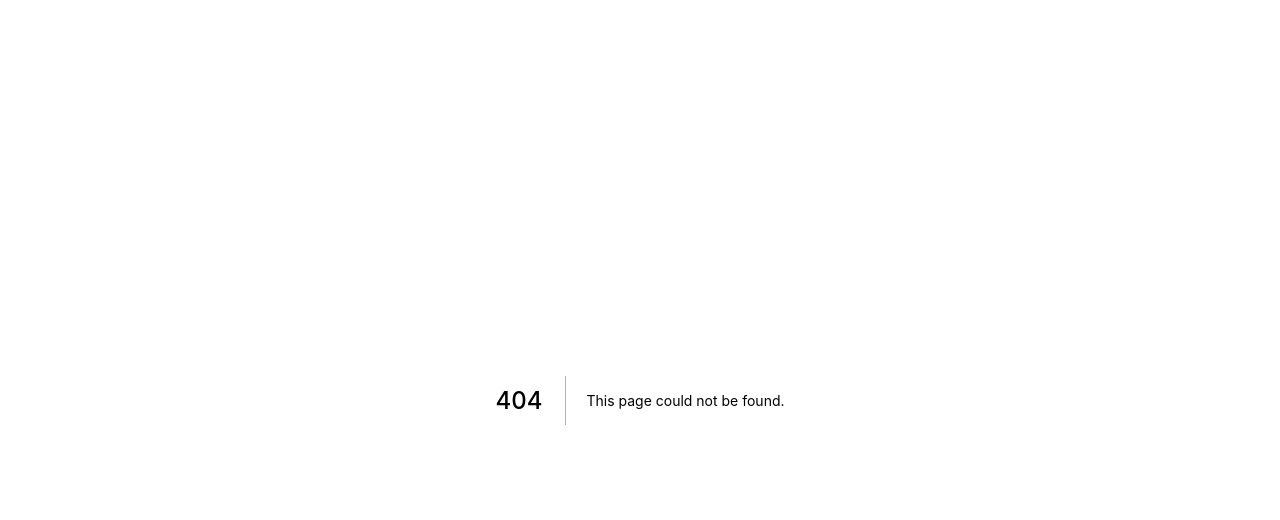
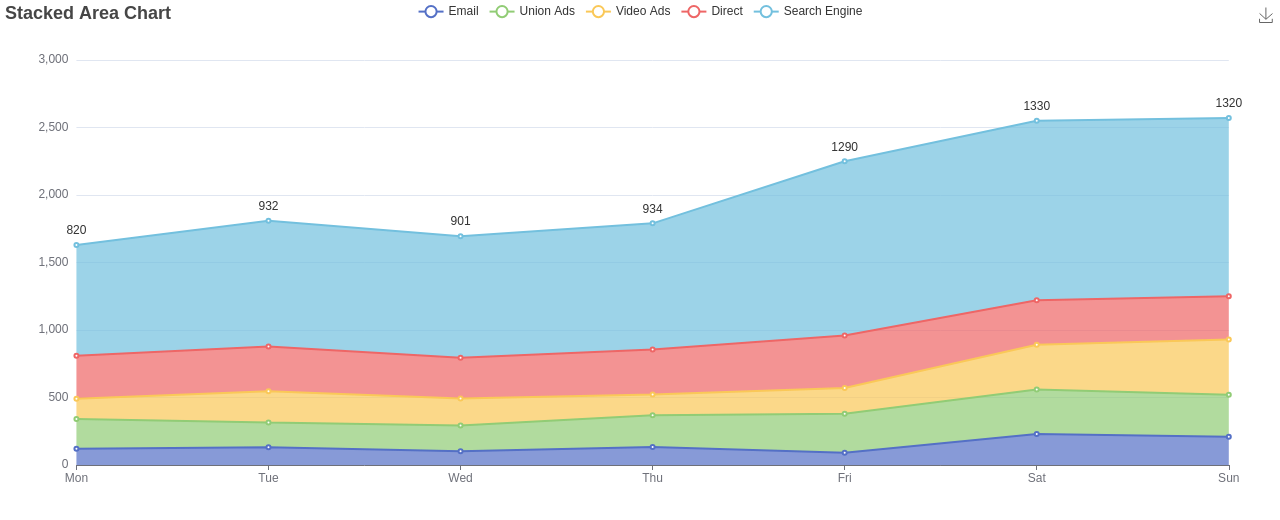
Before and after one commit to hbarve1/charts-and-graphs, a Next.js app: page /echarts/line/stacked-area-chart in a window 1280 px wide. Before the commit this address had no page. Shown: the top 520 px of the page. Built offline with nearby package versions, Linux system fonts and the light colour scheme.

Commit message:
echarts/line/stacked-area-chart

```diff
--- /dev/null
+++ b/pages/echarts/line/stacked-area-chart.js
@@ -0,0 +1,116 @@
+/** @format */
+// https://dev.to/maneetgoyal/using-apache-echarts-with-react-and-typescript-353k
+
+import ReactECharts from "../../../components/echarts/ReactECharts";
+
+const option = {
+  title: {
+    text: "Stacked Area Chart",
+  },
+  tooltip: {
+    trigger: "axis",
+    axisPointer: {
+      type: "cross",
+      label: {
+        backgroundColor: "#6a7985",
+      },
+    },
+  },
+  legend: {
+    data: ["Email", "Union Ads", "Video Ads", "Direct", "Search Engine"],
+  },
+  toolbox: {
+    feature: {
+      saveAsImage: {},
+    },
+  },
+  grid: {
+    left: "3%",
+    right: "4%",
+    bottom: "3%",
+    containLabel: true,
+  },
+  xAxis: [
+    {
+      type: "category",
+      boundaryGap: false,
+      data: ["Mon", "Tue", "Wed", "Thu", "Fri", "Sat", "Sun"],
+    },
+  ],
+  yAxis: [
+    {
+      type: "value",
+    },
+  ],
+  series: [
+    {
+      name: "Email",
+      type: "line",
+      stack: "Total",
+      areaStyle: {},
+      emphasis: {
+        focus: "series",
+      },
+      data: [120, 132, 101, 134, 90, 230, 210],
+    },
+    {
+      name: "Union Ads",
+      type: "line",
+      stack: "Total",
+      areaStyle: {},
+      emphasis: {
+        focus: "series",
+      },
+      data: [220, 182, 191, 234, 290, 330, 310],
+    },
+    {
+      name: "Video Ads",
+      type: "line",
+      stack: "Total",
+      areaStyle: {},
+      emphasis: {
+        focus: "series",
+      },
+      data: [150, 232, 201, 154, 190, 330, 410],
+    },
+    {
+      name: "Direct",
+      type: "line",
+      stack: "Total",
+      areaStyle: {},
+      emphasis: {
+        focus: "series",
+      },
+      data: [320, 332, 301, 334, 390, 330, 320],
+    },
+    {
+      name: "Search Engine",
+      type: "line",
+      stack: "Total",
+      label: {
+        show: true,
+        position: "top",
+      },
+      areaStyle: {},
+      emphasis: {
+        focus: "series",
+      },
+      data: [820, 932, 901, 934, 1290, 1330, 1320],
+    },
+  ],
+};
+
+const Echarts = () => {
+  return (
+    <div>
+      <ReactECharts
+        option={option}
+        style={{
+          height: "500px",
+        }}
+      />
+    </div>
+  );
+};
+
+export default Echarts;
```
